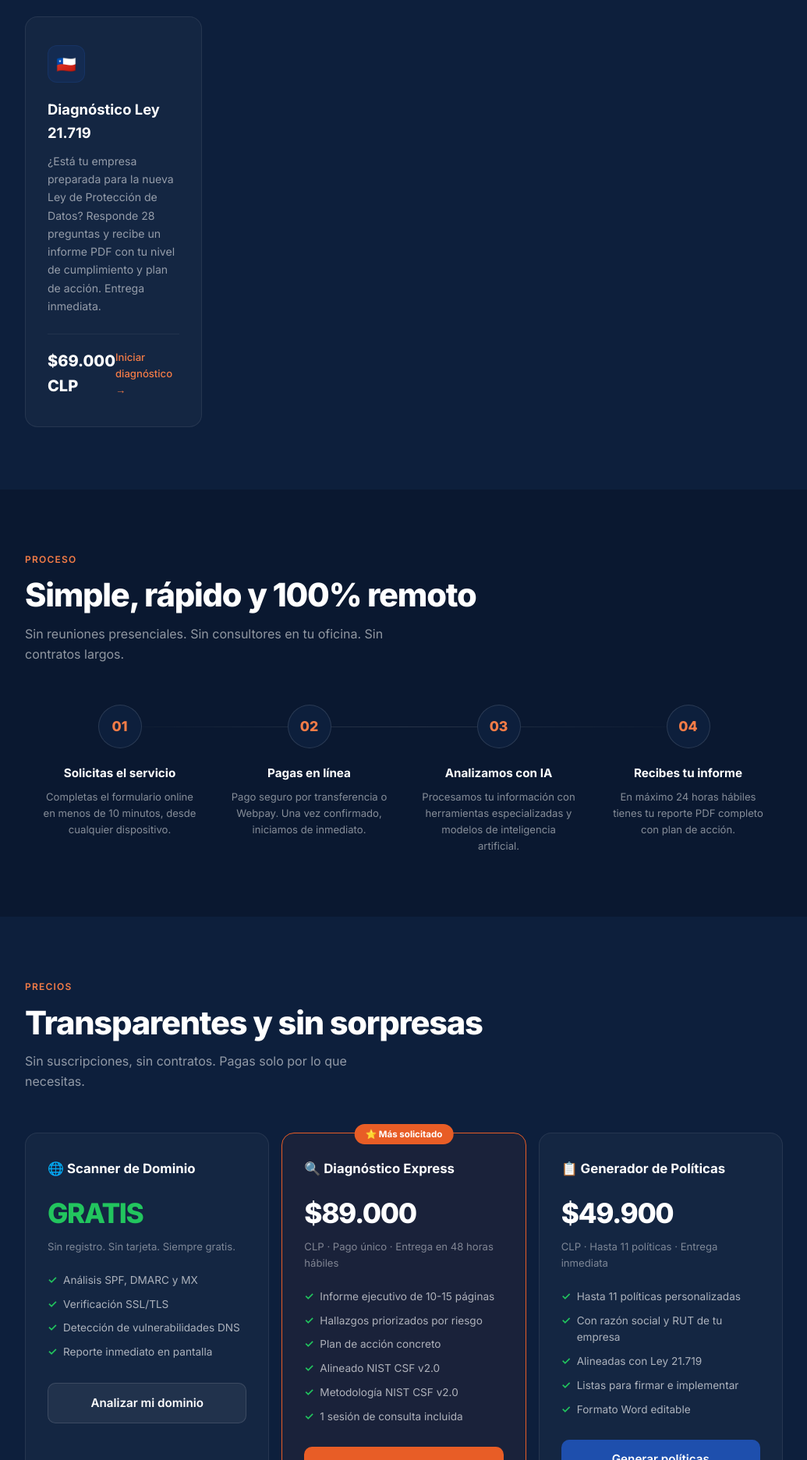
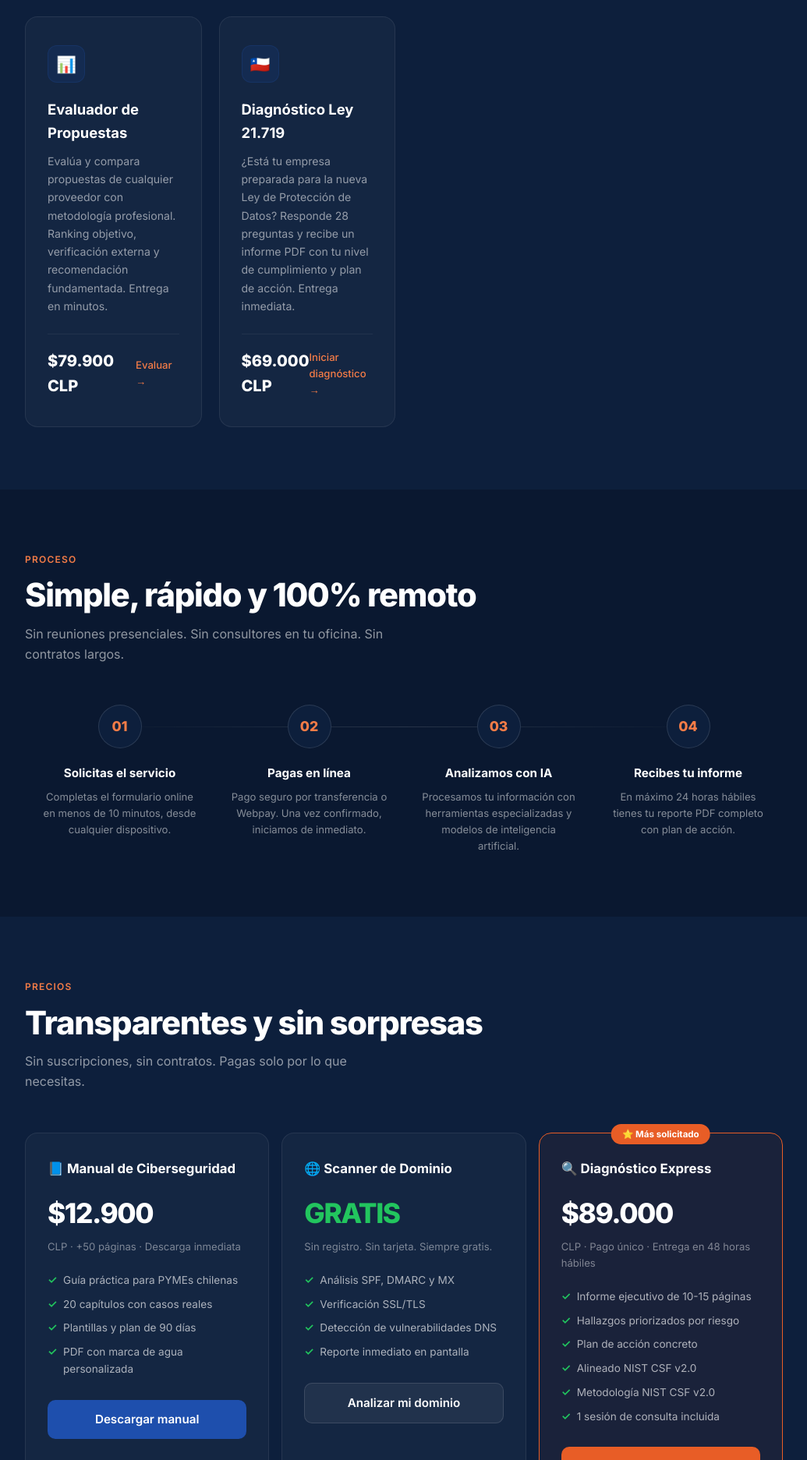
Before and after one commit to bgalvezchile/vciso-web, a website: page index.html in a window 1280 px wide. Shown: the part 1775-3648 px from the top of the page at 78% size, without its empty margins (122-1157 px from the left). Drawn offline with Linux system fonts and the light colour scheme.

Commit message:
Update index.html

```diff
--- a/index.html
+++ b/index.html
@@ -559,7 +559,7 @@ section { position:relative; z-index:1; }
   <div class="section-inner">
     <div class="section-label">Servicios</div>
     <h2 class="section-title" id="servicios-titulo">Lo que hacemos por tu empresa</h2>
-    <p class="section-sub">Cinco servicios diseñados para PYMEs que quieren protección real sin contratar un equipo interno.</p>
+    <p class="section-sub">Seis servicios diseñados para PYMEs que quieren protección real sin contratar un equipo interno.</p>
     <div class="services-grid">
       <article class="svc-card">
         <div class="svc-icon">🌐</div>
@@ -597,6 +597,15 @@ section { position:relative; z-index:1; }
         <div class="svc-price">
           <span class="price-val">$12.900 CLP</span>
           <a href="/manual-ciberseguridad" class="svc-link">Descargar →</a>
+        </div>
+      </article>
+      <article class="svc-card">
+        <div class="svc-icon">📊</div>
+        <h3>Evaluador de Propuestas</h3>
+        <p>Evalúa y compara propuestas de cualquier proveedor con metodología profesional. Ranking objetivo, verificación externa y recomendación fundamentada. Entrega en minutos.</p>
+        <div class="svc-price">
+          <span class="price-val">$79.900 CLP</span>
+          <a href="/evaluador-propuestas-checkout" class="svc-link">Evaluar →</a>
         </div>
       </article>
       <article class="svc-card">
@@ -650,6 +659,18 @@ section { position:relative; z-index:1; }
     <h2 class="section-title" id="precios-titulo">Transparentes y sin sorpresas</h2>
     <p class="section-sub">Sin suscripciones, sin contratos. Pagas solo por lo que necesitas.</p>
     <div class="pricing-grid">
+      <div class="pricing-card">
+        <h3>📘 Manual de Ciberseguridad</h3>
+        <div class="pricing-price">$12.900</div>
+        <p class="pricing-desc">CLP · +50 páginas · Descarga inmediata</p>
+        <ul class="pricing-features">
+          <li>Guía práctica para PYMEs chilenas</li>
+          <li>20 capítulos con casos reales</li>
+          <li>Plantillas y plan de 90 días</li>
+          <li>PDF con marca de agua personalizada</li>
+        </ul>
+        <a href="/manual-ciberseguridad" class="btn btn-blue btn-full">Descargar manual</a>
+      </div>
       <div class="pricing-card">
         <h3>🌐 Scanner de Dominio</h3>
         <div class="pricing-price free">GRATIS</div>
```
